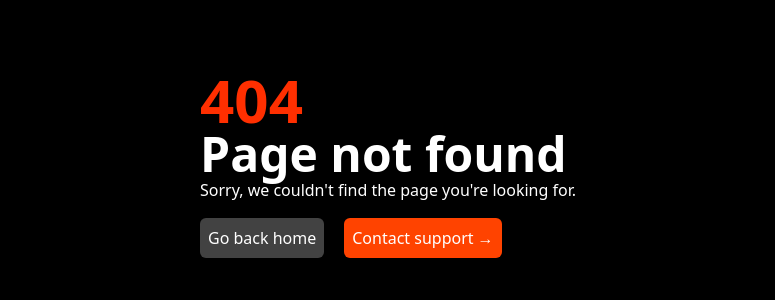
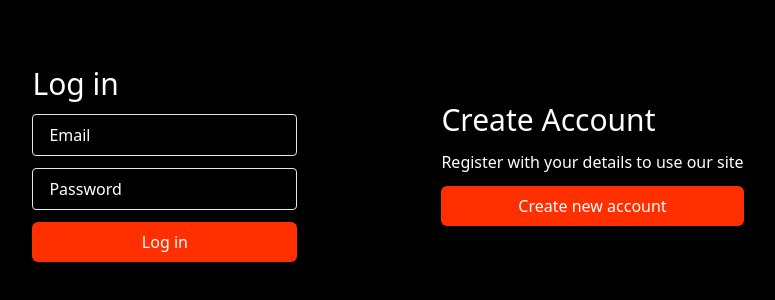
Before and after one commit to RaulSchiop/e-comsite, a Next.js app: page /logIn in a window 1280 px wide. Before the commit this address had no page. Shown: the part 236-536 px from the top of the page, without its empty margins (252-1027 px from the left). Built offline with nearby package versions, Linux system fonts and the light colour scheme.

Commit message:
authentification page frontend

```diff
--- a/src/app/components/Aminations/Btn.js
+++ b/src/app/components/Aminations/Btn.js
@@ -9,6 +9,7 @@ const Button = ({ children, className, ...props }) => (
     transition={{ type: "spring", stiffness: 400, damping: 10 }}
     className={className}
     {...props}
+
   >
     {children} {}
   </motion.button>
--- /dev/null
+++ b/src/app/logIn/page.js
@@ -0,0 +1,99 @@
+"use client"
+
+import { motion,AnimatePresence } from 'framer-motion';
+import { useState } from "react";
+import Button from "../components/Aminations/Btn";
+
+
+
+export default function LogIn(){
+
+    const [change,setChange]=useState(true);
+
+    function handleLayoutChange(){
+        setChange(!change);
+    }
+
+    return(
+        <div>
+        <AnimatePresence mode="wait">
+          {change === true ? (
+            <motion.div className="flex h-screen w-full items-center justify-center lg:gap-36 flex-wrap bg-black"
+              key="logInView"
+
+              initial={{ opacity: 0 }}
+              animate={{ opacity: 1 }}
+              exit={{ opacity: 0 }}
+              transition={{ duration: 0.5 }}
+            >
+              <motion.div
+                key="LogIn"
+                initial={{ y: 500, opacity: 0 }}
+                animate={{ y: 0, opacity: 1 }}
+                exit={{ y: -500, opacity: 0 }}
+                transition={{ duration: 0.5 }}
+              >
+                <form className="flex flex-col gap-3">
+                  <h1 className="text-Text text-3xl">Log in</h1>
+                  <input placeholder="Email"name="Email"type="email"required className="text-Text bg-cardBackground placeholder-Text border focus:border-secondarytext rounded px-4 py-2 focus:outline-none"
+                  />
+                  <input placeholder="Password" name="Password" type="password" required className="text-Text bg-cardBackground placeholder-Text border focus:border-secondarytext rounded px-4 py-2 focus:outline-none"
+                  />
+                  <Button type="submit" href="/" className="flex gap-2 bg-accent p-2 rounded-md items-center justify-center text-Text px-10">
+                    Log in
+                  </Button>
+                </form>
+              </motion.div>
+
+              <motion.div key="signIn" initial={{ y: 500, opacity: 0 }} animate={{ y: 0, opacity: 1 }} exit={{ y: -500, opacity: 0 }} transition={{ duration: 0.5 }} className="flex flex-col gap-3">
+                <h1 className="text-Text text-3xl">Create Account</h1>
+                <p className="text-Text">Register with your details to use our site</p>
+                <Button onClick={handleLayoutChange} className="flex gap-2 bg-accent p-2 rounded-md items-center justify-center text-Text">
+                  Create new account
+                </Button>
+              </motion.div>
+            </motion.div>
+          ) : (
+            <motion.div key="registerView" className="flex h-screen w-full items-center justify-center lg:gap-36 flex-wrap bg-black"
+              initial={{ opacity: 0 }}
+              animate={{ opacity: 1 }}
+              exit={{ opacity: 0 }}
+              transition={{ duration: 0.5 }}
+            >
+              <motion.div key="Register"
+                initial={{ y: 500, opacity: 0 }}
+                animate={{ y: 0, opacity: 1 }}
+                exit={{ y: -500, opacity: 0 }}
+                transition={{ duration: 0.5 }}
+              >
+                <form className="flex flex-col gap-3">
+                  <h1 className="text-Text text-3xl">Register</h1>
+                  <input placeholder="Name" name="name" type="text" required className="text-Text bg-cardBackground placeholder-Text border focus:border-secondarytext rounded px-4 py-2 focus:outline-none"/>
+                  <input placeholder="Email" name="Email" type="email" required className="text-Text bg-cardBackground placeholder-Text border focus:border-secondarytext rounded px-4 py-2 focus:outline-none"/>
+                  <input placeholder="Password" name="Password" type="password" required className="text-Text bg-cardBackground placeholder-Text border focus:border-secondarytext rounded px-4 py-2 focus:outline-none"/>
+                  <Button type="submit" href="/" className="flex gap-2 bg-accent p-2 rounded-md items-center justify-center text-Text px-10">
+                    Register
+                  </Button>
+                </form>
+              </motion.div>
+
+              <motion.div   className="flex flex-col gap-3"
+                key="signInAlt"
+                initial={{ y: 500, opacity: 0 }}
+                animate={{ y: 0, opacity: 1 }}
+                exit={{ y: -500, opacity: 0 }}
+                transition={{ duration: 0.5 }}
+              >
+                <h1 className="text-Text text-3xl">Log In</h1>
+                <p className="text-Text">Log in if you have an account</p>
+                <Button onClick={handleLayoutChange} className="flex gap-2 bg-accent p-2 rounded-md items-center justify-center text-Text">
+                  Create new account
+                </Button>
+              </motion.div>
+            </motion.div>
+          )}
+        </AnimatePresence>
+      </div>
+
+    )
+}
```
Also changed, not shown: src/app/components/header/Hader.js (+1 -1 lines).
